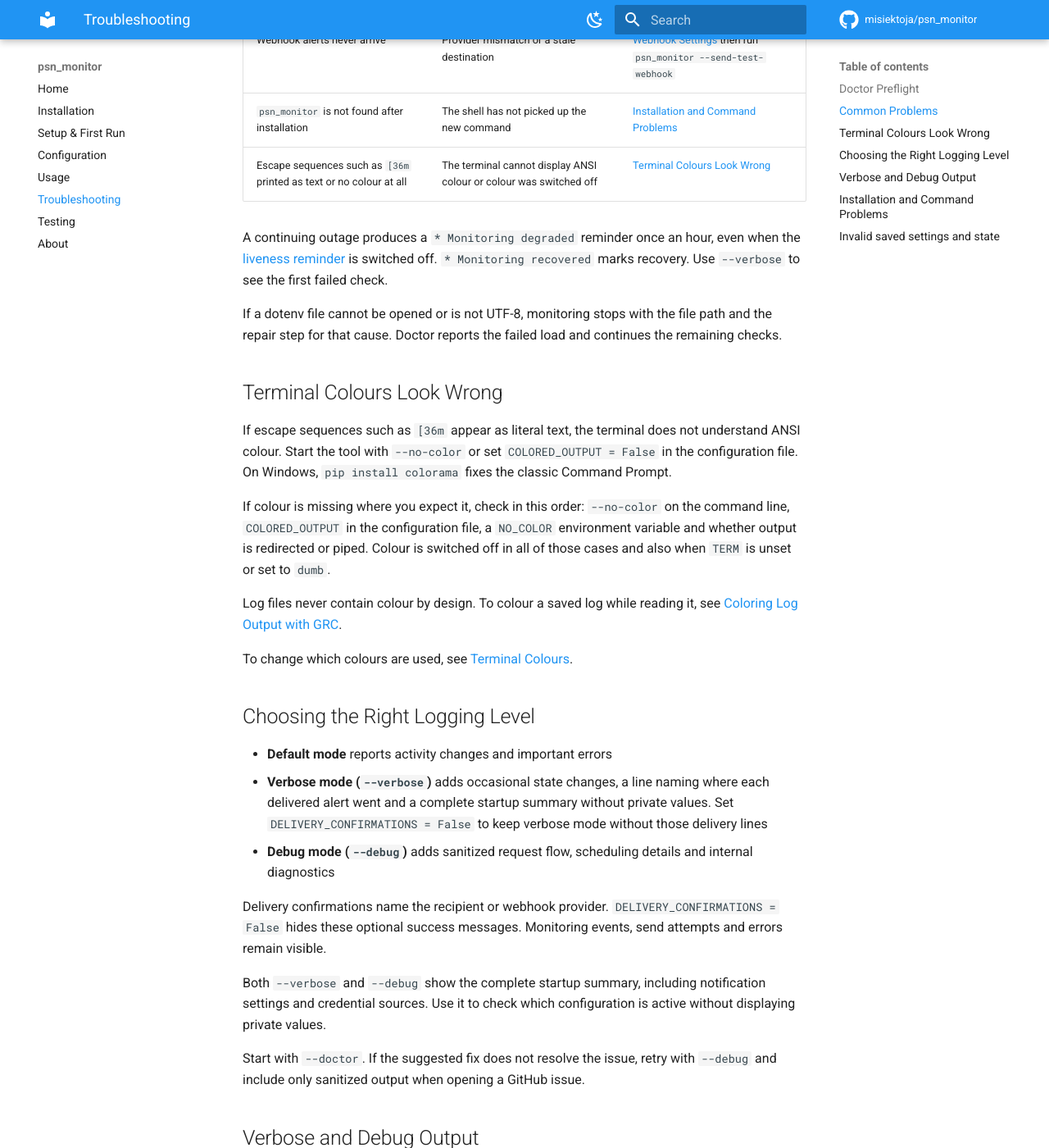
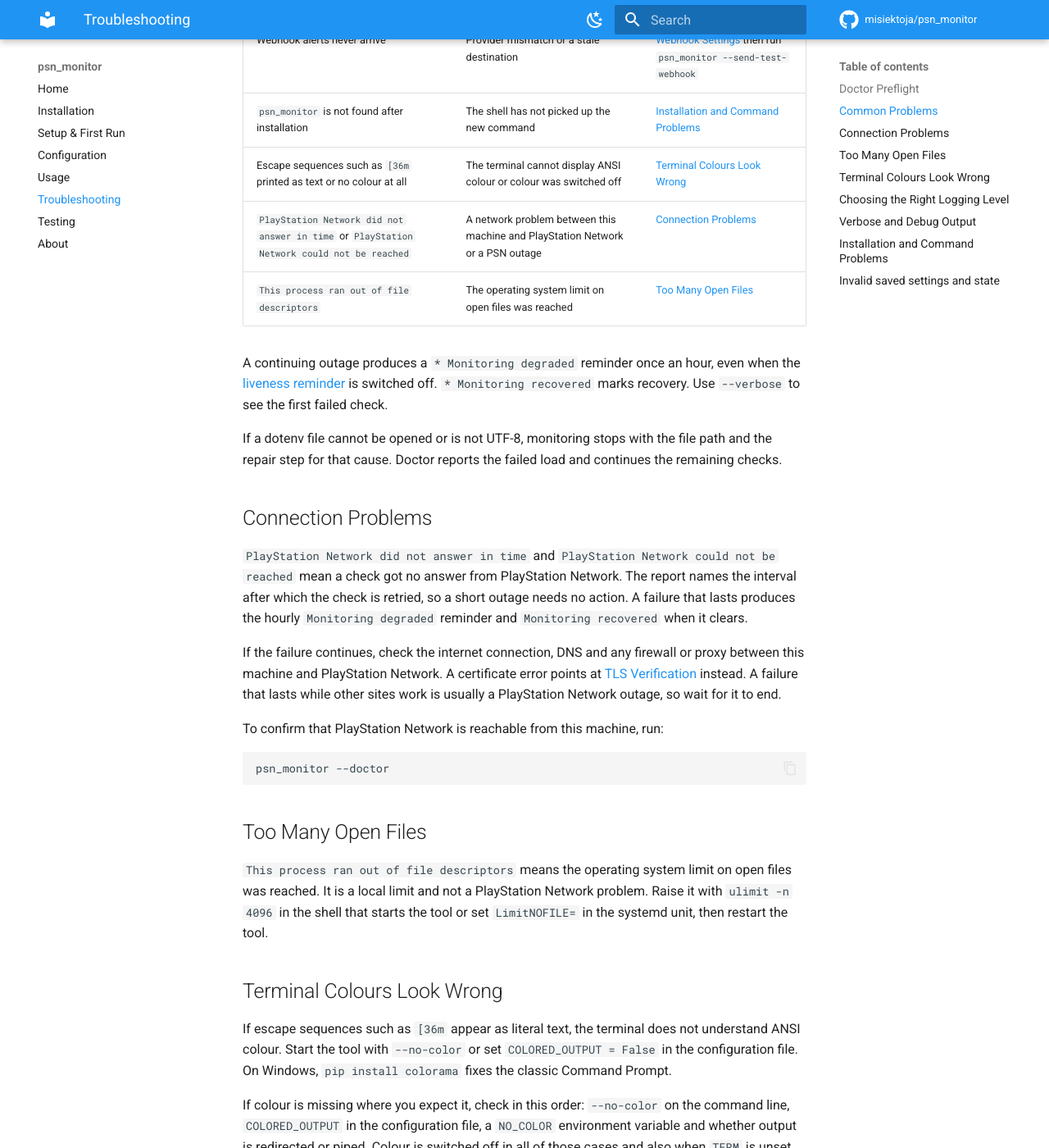
Before and after one commit to misiektoja/psn_monitor, an MkDocs documentation site: the page built from docs/troubleshooting.md, in a window 1280 px wide and 1400 px high, scrolled down 1507 px. Shown: the whole window at 82% size. Built offline with MkDocs 1.6.1 and Material for MkDocs 9.7.7, drawn with Linux system fonts in a browser that asks for light colours; comment, search, counter and statistics services are not loaded.

Commit message:
docs: describe the shared failure alert and the connection problems guide

````diff
--- a/docs/troubleshooting.md
+++ b/docs/troubleshooting.md
@@ -43,10 +43,30 @@
 | Webhook alerts never arrive | Provider mismatch or a stale destination | [Webhook Settings](configuration.md#webhook-settings) then run `psn_monitor --send-test-webhook` |
 | `psn_monitor` is not found after installation | The shell has not picked up the new command | [Installation and Command Problems](#installation-and-command-problems) |
 | Escape sequences such as `[36m` printed as text or no colour at all | The terminal cannot display ANSI colour or colour was switched off | [Terminal Colours Look Wrong](#terminal-colours-look-wrong) |
+| `PlayStation Network did not answer in time` or `PlayStation Network could not be reached` | A network problem between this machine and PlayStation Network or a PSN outage | [Connection Problems](#connection-problems) |
+| `This process ran out of file descriptors` | The operating system limit on open files was reached | [Too Many Open Files](#too-many-open-files) |
 
 A continuing outage produces a `* Monitoring degraded` reminder once an hour, even when the [liveness reminder](usage.md#liveness-reminder) is switched off. `* Monitoring recovered` marks recovery. Use `--verbose` to see the first failed check.
 
 If a dotenv file cannot be opened or is not UTF-8, monitoring stops with the file path and the repair step for that cause. Doctor reports the failed load and continues the remaining checks.
+
+<a id="connection-problems"></a>
+## Connection Problems
+
+`PlayStation Network did not answer in time` and `PlayStation Network could not be reached` mean a check got no answer from PlayStation Network. The report names the interval after which the check is retried, so a short outage needs no action. A failure that lasts produces the hourly `Monitoring degraded` reminder and `Monitoring recovered` when it clears.
+
+If the failure continues, check the internet connection, DNS and any firewall or proxy between this machine and PlayStation Network. A certificate error points at [TLS Verification](configuration.md#tls-verification) instead. A failure that lasts while other sites work is usually a PlayStation Network outage, so wait for it to end.
+
+To confirm that PlayStation Network is reachable from this machine, run:
+
+```sh
+psn_monitor --doctor
+```
+
+<a id="too-many-open-files"></a>
+## Too Many Open Files
+
+`This process ran out of file descriptors` means the operating system limit on open files was reached. It is a local limit and not a PlayStation Network problem. Raise it with `ulimit -n 4096` in the shell that starts the tool or set `LimitNOFILE=` in the systemd unit, then restart the tool.
 
 <a id="terminal-colours-look-wrong"></a>
 ## Terminal Colours Look Wrong
````
Also changed, not shown: docs/configuration.md (+1 -1 lines), docs/usage.md (+7 -1 lines).
